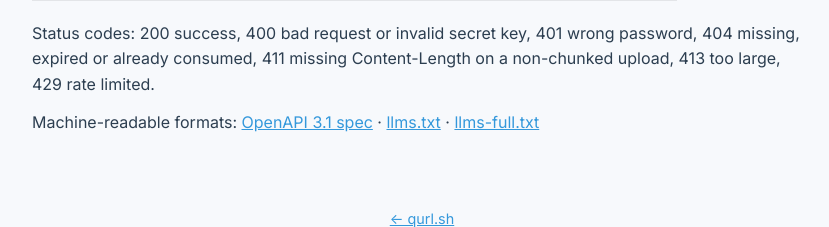
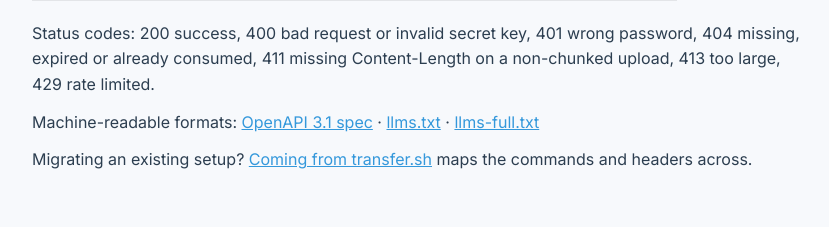
Before and after one commit to formher/cupload, a Flask app: page /docs in a window 1280 px wide. Shown: the part 6273-6500 px from the top of the page, without its empty margins (218-1047 px from the left). Run offline with Flask 2, Linux system fonts and the light colour scheme; some libraries are stand-ins or nearby versions.

Commit message:
transfer.sh changed

```diff
--- a/app/templates/docs.html
+++ b/app/templates/docs.html
@@ -450,6 +450,10 @@ $ docker exec my-container curl -s -T /app/debug.log https://qurl.sh</code></pre
         <a href="/llms.txt">llms.txt</a> ·
         <a href="/llms-full.txt">llms-full.txt</a>
     </p>
+    <p>
+        Migrating an existing setup? <a href="/transfer-sh-alternative">Coming from transfer.sh</a> maps the commands
+        and headers across.
+    </p>
 
     <footer>
         <p><a href="/">← qurl.sh</a></p>
--- a/app/templates/index.html
+++ b/app/templates/index.html
@@ -139,8 +139,7 @@ QR Code: https://qurl.sh/qr/abcd/file.txt</code></pre>
     <p class="note">
         No signup, no API key, nothing to install.
         Read the <a href="/docs">full documentation</a> &mdash;
-        or <code>curl https://qurl.sh</code> for help in your shell.<br>
-        Coming from <a href="/transfer-sh-alternative">transfer.sh</a>? The commands are the same.
+        or <code>curl https://qurl.sh</code> for help in your shell.
     </p>
 </div>
 {% endblock %}
```
